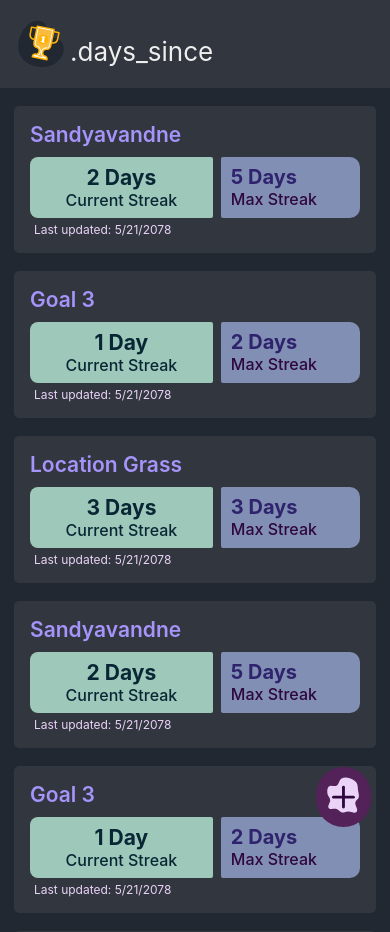
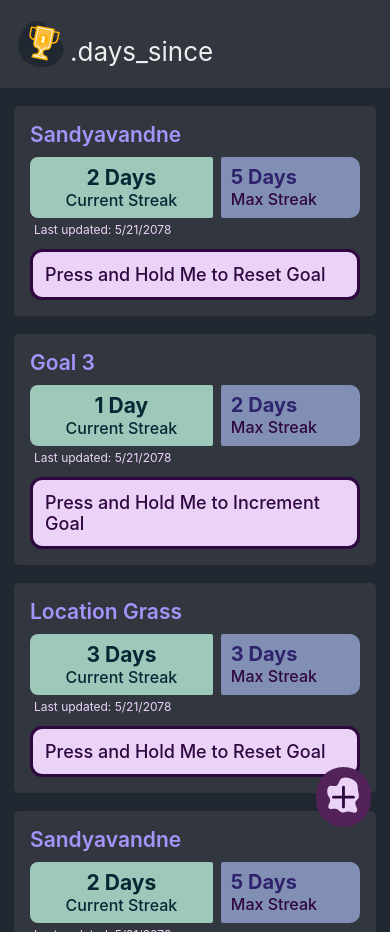
Before and after one commit to RohitRavindra-dev/days-since-front-end, a React Native app: screen / in a window 390 px wide. Built offline with nearby package versions, Linux system fonts and the light colour scheme.

Commit message:
added code for buttons

```diff
--- a/src/assets/constants.ts
+++ b/src/assets/constants.ts
@@ -18,4 +18,9 @@ export const GOAL = {
   MAX_STREAK: 'Max Streak',
   CUR_STREAK: 'Current Streak',
   LAST_UPDATED: 'Last updated:',
+  ACTIONS: {
+    PRESS_AND_HOLD: 'Press and Hold Me to',
+    INCREMENT: 'Increment Goal',
+    DECREMENT: 'Reset Goal',
+  },
 };
--- a/src/assets/data/dummyGoals.ts
+++ b/src/assets/data/dummyGoals.ts
@@ -1,6 +1,6 @@
-import {GoalCardProps} from '../../components/goal-card/GoalCard';
+import {GoalInfoDto} from '../../dtos/GoalDto';
 
-export const dummyGoals: GoalCardProps[] = [
+export const dummyGoals: GoalInfoDto[] = [
   {
     goalId: 'eb9997bb-5dea-5a51-8ba2-9642335b4714',
     goalName: 'Sandyavandne',
--- a/src/components/goal-card/GoalCard.tsx
+++ b/src/components/goal-card/GoalCard.tsx
@@ -2,15 +2,8 @@ import React from 'react';
 import {View, Text} from 'react-native';
 import {goalCardStyles as gs} from './styles';
 import {GOAL} from '../../assets/constants';
-
-export type GoalCardProps = {
-  goalId: string;
-  goalName: string;
-  currentStreak: number;
-  maxStreak: number;
-  lastUpdated: string;
-  isAutoIncremented: boolean;
-};
+import {HoldToTrigger} from './action-buttons/HoldToTrigger';
+import {GoalInfoDto} from '../../dtos/GoalDto';
 
 export const GoalCard = ({
   goalName,
@@ -18,7 +11,8 @@ export const GoalCard = ({
   currentStreak,
   maxStreak,
   lastUpdated,
-}: GoalCardProps) => {
+  isAutoIncremented,
+}: GoalInfoDto) => {
   return (
     <View style={gs.card}>
       <View style={gs.cardContents}>
@@ -46,6 +40,9 @@ export const GoalCard = ({
             }>{`${GOAL.LAST_UPDATED} ${lastUpdated}`}</Text>
         </View>
       </View>
+      <View style={gs.actionContainer}>
+        <HoldToTrigger isIncrementer={isAutoIncremented} />
+      </View>
     </View>
   );
 };
--- /dev/null
+++ b/src/components/goal-card/action-buttons/HoldToTrigger.tsx
@@ -0,0 +1,95 @@
+import React, {useState, useRef, useEffect} from 'react';
+import {
+  StyleSheet,
+  Animated,
+  View,
+  Text,
+  TouchableWithoutFeedback,
+  LayoutChangeEvent,
+  Alert,
+} from 'react-native';
+
+import {holdButtonStyles as hbs} from '../styles';
+import {GOAL} from '../../../assets/constants';
+
+const ACTION_TIMER = 1000;
+const COLORS_INCREMENT = ['rgb(255,255,255)', 'rgb(111,235,62)'];
+const COLORS_RESET = ['rgb(255,255,255)', 'rgb(235, 62, 62)'];
+
+export type HoldActionTypes = {
+  isIncrementer: boolean;
+};
+
+export const HoldToTrigger = ({isIncrementer = true}: HoldActionTypes) => {
+  const [buttonWidth, setButtonWidth] = useState<number>(0);
+  const [buttonHeight, setButtonHeight] = useState<number>(0);
+  const pressAction = useRef(new Animated.Value(0)).current;
+  const valueRef = useRef<number>(0);
+
+  useEffect(() => {
+    const listener = pressAction.addListener(v => {
+      valueRef.current = v.value;
+    });
+    return () => {
+      pressAction.removeListener(listener);
+    };
+  }, [pressAction]);
+
+  const handlePressIn = () => {
+    Animated.timing(pressAction, {
+      duration: ACTION_TIMER,
+      toValue: 1,
+      useNativeDriver: false,
+    }).start(() => animationActionComplete());
+  };
+
+  const handlePressOut = () => {
+    Animated.timing(pressAction, {
+      duration: valueRef.current * ACTION_TIMER,
+      toValue: 0,
+      useNativeDriver: false,
+    }).start();
+  };
+
+  const animationActionComplete = () => {
+    Alert.alert('Done', 'Done bro, now let go!');
+  };
+
+  const getButtonWidthLayout = (e: LayoutChangeEvent) => {
+    setButtonWidth(e.nativeEvent.layout.width - 6);
+    setButtonHeight(e.nativeEvent.layout.height - 6);
+  };
+
+  const getProgressStyles = () => {
+    const width = pressAction.interpolate({
+      inputRange: [0, 1],
+      outputRange: [0, buttonWidth],
+    });
+    const bgColor = pressAction.interpolate({
+      inputRange: [0, 1],
+      outputRange: isIncrementer
+        ? (COLORS_INCREMENT as any)
+        : (COLORS_RESET as any), // Type assertion for color interpolation
+    });
+    return {
+      width: width,
+      height: buttonHeight,
+      backgroundColor: bgColor,
+    };
+  };
+
+  return (
+    <View style={hbs.container}>
+      <TouchableWithoutFeedback
+        onPressIn={handlePressIn}
+        onPressOut={handlePressOut}>
+        <View style={hbs.button} onLayout={getButtonWidthLayout}>
+          <Animated.View style={[hbs.bgFill, getProgressStyles()]} />
+          <Text style={hbs.text}>{`${GOAL.ACTIONS.PRESS_AND_HOLD} ${
+            isIncrementer ? GOAL.ACTIONS.INCREMENT : GOAL.ACTIONS.DECREMENT
+          }`}</Text>
+        </View>
+      </TouchableWithoutFeedback>
+    </View>
+  );
+};
--- a/src/components/goal-card/styles.tsx
+++ b/src/components/goal-card/styles.tsx
@@ -7,7 +7,6 @@ export const goalCardStyles = StyleSheet.create({
     width: '100%',
     padding: 16,
     borderRadius: 5,
-    flexDirection: 'row',
   },
   cardContents: {
     flex: 1,
@@ -78,4 +77,36 @@ export const goalCardStyles = StyleSheet.create({
     color: '#EBD3F8',
     fontSize: 12,
   },
+  actionContainer: {
+    width: '100%',
+    paddingTop: 12,
+  },
 });
+
+export const holdButtonStyles = StyleSheet.create({
+  container: {
+    flexDirection: 'column',
+    alignItems: 'center',
+    justifyContent: 'center',
+    width: '100%',
+  },
+  button: {
+    backgroundColor: '#EBD3F8',
+    padding: 12,
+    borderWidth: 3,
+    borderColor: '#2E073F',
+    width: '100%',
+    borderRadius: 12,
+  },
+  text: {
+    color: '#2E073F',
+    fontSize: 18,
+    fontWeight: '500',
+  },
+  bgFill: {
+    position: 'absolute',
+    top: 0,
+    left: 0,
+    borderRadius: 10,
+  },
+});
--- /dev/null
+++ b/src/dtos/GoalDto.tsx
@@ -0,0 +1,8 @@
+export type GoalInfoDto = {
+  goalId: string;
+  goalName: string;
+  currentStreak: number;
+  maxStreak: number;
+  lastUpdated: string;
+  isAutoIncremented: boolean;
+};
--- a/src/screens/GoalsHomeScreen.tsx
+++ b/src/screens/GoalsHomeScreen.tsx
@@ -5,6 +5,7 @@ import {GoalCard} from '../components/goal-card/GoalCard';
 import {dummyGoals} from '../assets/data/dummyGoals';
 import {AddGoalFab} from '../components/fab/AddGoalFab';
 import {AddModal} from '../components/add-modal/AddModal';
+import {Counter} from '../components/dummyCounter/dummyCounter';
 
 export const GoalsHomeScreen = () => {
   const [isAddingGoal, setisAddingGoal] = useState(false);
--- a/src/store/reducers/goals/goalReducer.ts
+++ b/src/store/reducers/goals/goalReducer.ts
@@ -1,12 +1,15 @@
 import {createSlice} from '@reduxjs/toolkit';
 import type {PayloadAction} from '@reduxjs/toolkit';
+import {GoalInfoDto} from '../../../dtos/GoalDto';
 
 export interface GoalsState {
-  goalsList: number;
+  goalsList: GoalInfoDto[];
+  count: number;
 }
 
 const initialState: GoalsState = {
-  goalsList: 0,
+  goalsList: [],
+  count: 0,
 };
 
 export const goalsSlice = createSlice({
@@ -18,13 +21,13 @@ export const goalsSlice = createSlice({
       // doesn't actually mutate the state because it uses the Immer library,
       // which detects changes to a "draft state" and produces a brand new
       // immutable state based off those changes
-      state.goalsList += 1;
+      state.count += 1;
     },
     decrement: state => {
-      state.goalsList -= 1;
+      state.count -= 1;
     },
     incrementByAmount: (state, action: PayloadAction<number>) => {
-      state.goalsList += action.payload;
+      state.count += action.payload;
     },
   },
 });
```
Also changed, not shown: src/components/dummyCounter/dummyCounter.tsx (added, +32 -0 lines).
